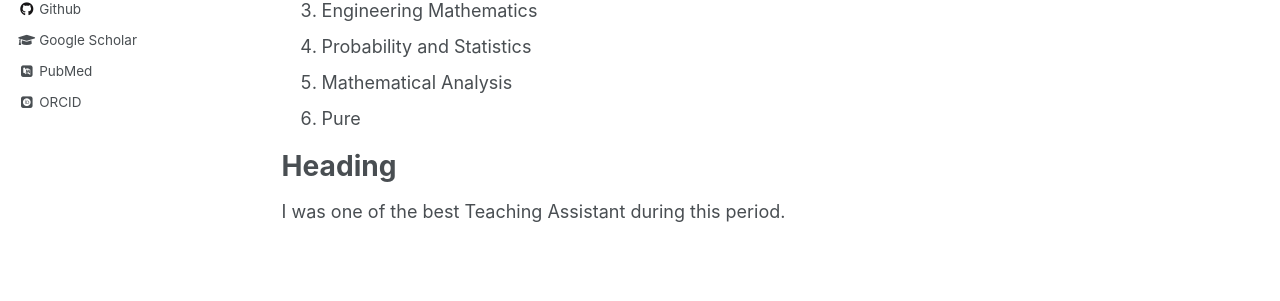
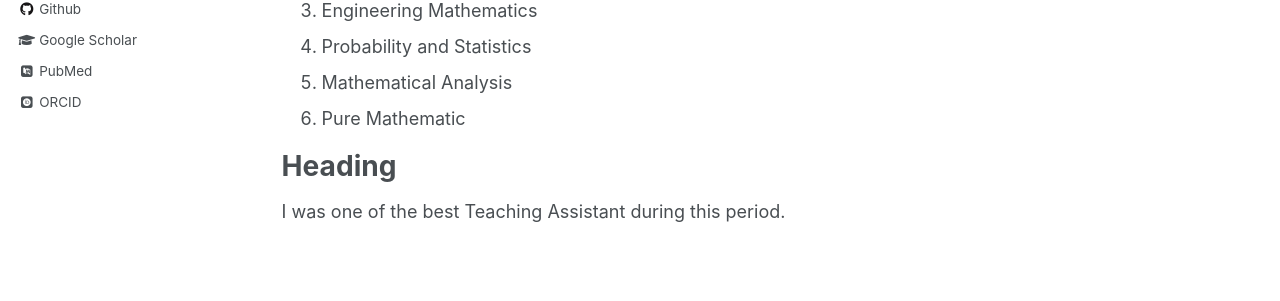
Before and after one commit to EmmanuelOwusu/EmmanuelOwusu.github.io, a Jekyll site: the page built from _teaching/2014-spring-teaching-1.md, in a window 1280 px wide and 1346 px high. Shown: the part 625-926 px from the top of the window. Built offline with Jekyll 4.4.1, drawn with Linux system fonts in a browser that asks for light colours; some web fonts are replaced.

Commit message:
Updated Teaching one
Updated Teaching one

```diff
--- a/_teaching/2014-spring-teaching-1.md
+++ b/_teaching/2014-spring-teaching-1.md
@@ -24,7 +24,7 @@ Courses
 3. Engineering Mathematics
 4. Probability and Statistics
 5. Mathematical Analysis
-6. Pure
+6. Pure Mathematic
 
 Heading
 ======
```
